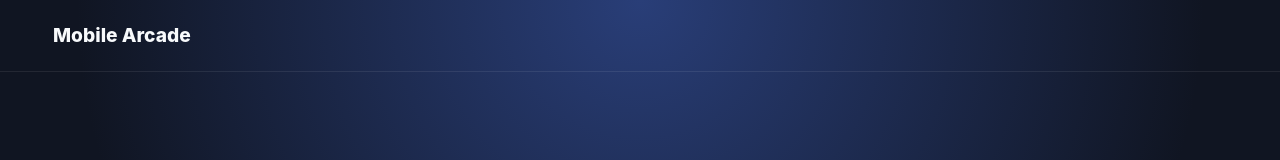
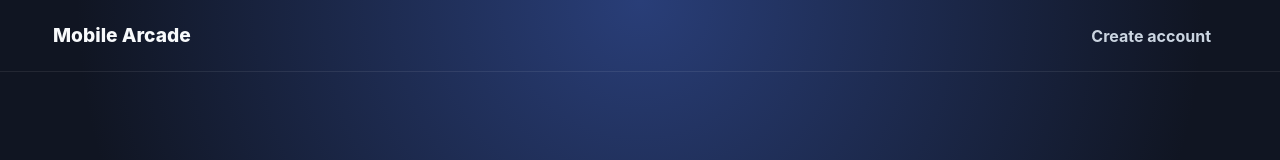
Before and after one commit to FreyBence/arcade, a React (Vite) app: page / in a window 1280 px wide. Shown: the top 160 px of the page. Built offline with nearby package versions, Linux system fonts and the light colour scheme.

Commit message:
issue-50: expose registration from app header

```diff
--- a/src/arcade/ArcadeApp.tsx
+++ b/src/arcade/ArcadeApp.tsx
@@ -1,17 +1,30 @@
 import { useEffect, useRef, useState } from 'react'
 import { appConfig } from '../config'
+import { ClientIdentityProvider, createClientIdentityStore, createLocalGuestIdentityStore } from '../shared/identity'
 import { AppHeader, AppHeaderAction, AppShell, FullscreenButton, GameCatalogue, GameErrorState, GameLoadingState, GamePageHeader, GameViewport, PageContainer, PageIntro } from '../shared/ui'
 import { GameManager } from './GameManager'
 import { gameRegistry } from './GameRegistry'
+import { RegistrationPage, createBrowserRegistrationClient } from './auth'
 import type { GameDefinition } from './types'
 
 export function ArcadeApp() {
+  const [identityStore] = useState(() => createClientIdentityStore({
+    session: { restore: () => Promise.resolve(null), logout: () => Promise.resolve() },
+    guestStore: createLocalGuestIdentityStore(),
+  }))
+
+  return <ClientIdentityProvider store={identityStore}><ArcadeContent /></ClientIdentityProvider>
+}
+
+function ArcadeContent() {
   const gameHostRef = useRef<HTMLDivElement>(null)
   const managerRef = useRef<GameManager | null>(null)
   const [activeGame, setActiveGame] = useState<GameDefinition | null>(null)
   const [isLoading, setIsLoading] = useState(false)
   const [loadError, setLoadError] = useState(false)
   const [isFullscreen, setIsFullscreen] = useState(false)
+  const [showRegistration, setShowRegistration] = useState(false)
+  const [registrationClient] = useState(createBrowserRegistrationClient)
 
   useEffect(() => {
     const manager = new GameManager()
@@ -35,12 +48,17 @@ export function ArcadeApp() {
     managerRef.current?.stop()
     setActiveGame(null)
     setLoadError(false)
+    setShowRegistration(false)
   }
 
+  const headerAction = activeGame
+    ? <AppHeaderAction onClick={returnToArcade} icon="×" label="Exit game" collapseOnSmall />
+    : showRegistration
+      ? <AppHeaderAction onClick={returnToArcade} icon="←" label="Back to arcade" collapseOnSmall />
+      : <AppHeaderAction onClick={() => setShowRegistration(true)} icon="+" label="Create account" />
+
   return (
-    <AppShell header={<AppHeader brand={appConfig.name} onHome={returnToArcade} actions={activeGame && (
-      <AppHeaderAction onClick={returnToArcade} icon="×" label="Exit game" collapseOnSmall />
-    )} />}>
+    <AppShell header={<AppHeader brand={appConfig.name} onHome={returnToArcade} actions={headerAction} />}>
       <PageContainer className="game-page" spacing="standard" hidden={!activeGame}>
         {activeGame && <GamePageHeader icon={activeGame.icon} title={activeGame.title} />}
         <GameViewport ref={gameHostRef} className="game-host" active={Boolean(activeGame)} fullscreen={isFullscreen}>
@@ -49,12 +67,15 @@ export function ArcadeApp() {
           {activeGame && <FullscreenButton fullscreen={isFullscreen} onToggle={() => managerRef.current?.toggleFullscreen()} />}
         </GameViewport>
       </PageContainer>
-      {!activeGame && (
+      {!activeGame && !showRegistration && (
         <PageContainer spacing="hero">
           <PageIntro eyebrow="Choose a game" title="Your pocket arcade" description="Games load only when you select them, so the arcade stays quick and lightweight." />
           <GameCatalogue games={gameRegistry} onSelect={(game) => void play(game)} />
         </PageContainer>
       )}
+      {showRegistration && (
+        <RegistrationPage client={registrationClient} onCancel={returnToArcade} onSuccess={returnToArcade} />
+      )}
     </AppShell>
   )
 }
--- a/src/arcade/auth/RegistrationPage.tsx
+++ b/src/arcade/auth/RegistrationPage.tsx
@@ -34,9 +34,10 @@ function readFormValue(form: FormData, name: string): string {
 export interface RegistrationPageProps {
   client: RegistrationClient
   onCancel?: () => void
+  onSuccess?: () => void
 }
 
-export function RegistrationPage({ client, onCancel }: RegistrationPageProps) {
+export function RegistrationPage({ client, onCancel, onSuccess }: RegistrationPageProps) {
   const identity = useClientIdentity()
   const [errors, setErrors] = useState<FieldErrors>({})
   const [submissionError, setSubmissionError] = useState<string | null>(null)
@@ -58,6 +59,7 @@ export function RegistrationPage({ client, onCancel }: RegistrationPageProps) {
     setIsSubmitting(true)
     try {
       identity.login(await client.register(input))
+      onSuccess?.()
     } catch (error) {
       setSubmissionError(registrationErrorMessage(error))
     } finally {
```
Also changed, not shown: 1 other file (tests, documents, lock files or other folders).
